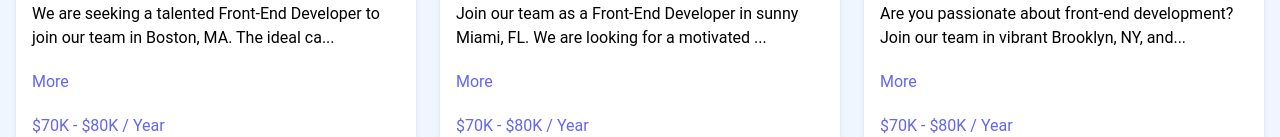
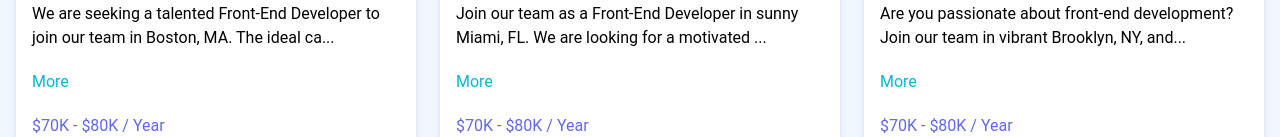
Before and after one commit to faiyaz103/React-Tutorial, a React (Vite) app: page / in a window 1280 px wide. Shown: the part 815-952 px from the top of the page. Built offline with nearby package versions, Linux system fonts and the light colour scheme.

Commit message:
Event Implemented

```diff
--- a/src/components/JobListingSing.jsx
+++ b/src/components/JobListingSing.jsx
@@ -22,7 +22,10 @@ const JobListingSing = ({job}) => {
 
               <div className="mb-5">{desc}</div>
 
-              <button className="text-indigo-500 mb-5 hover:text-indigo-600">
+              <button
+              onClick={()=>setFullDesc((prevState)=>
+              !prevState)}
+              className="text-cyan-500 mb-5 hover:text-indigo-600">
                 {showFullDesc ? 'Less' : 'More'}
               </button>
 
```
